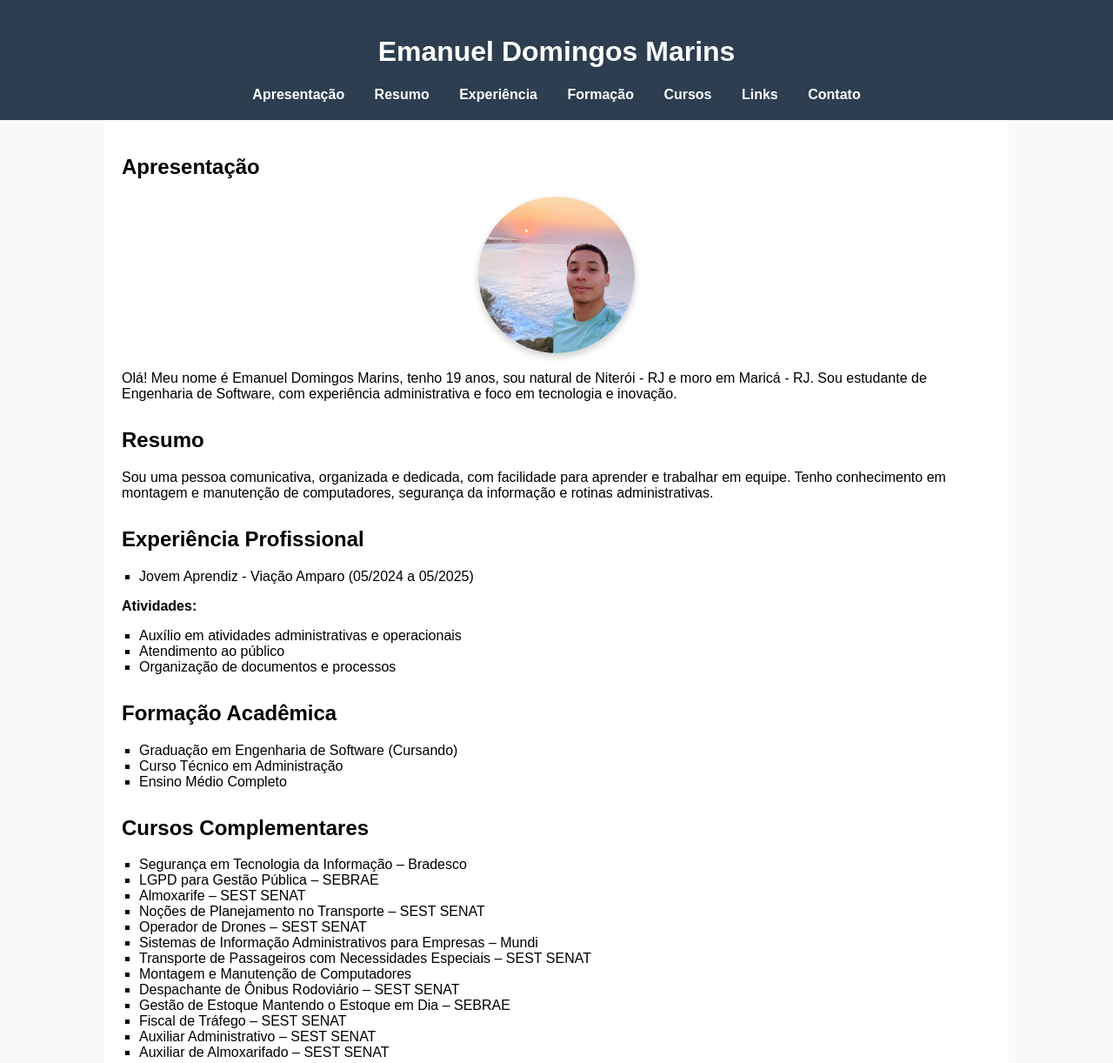
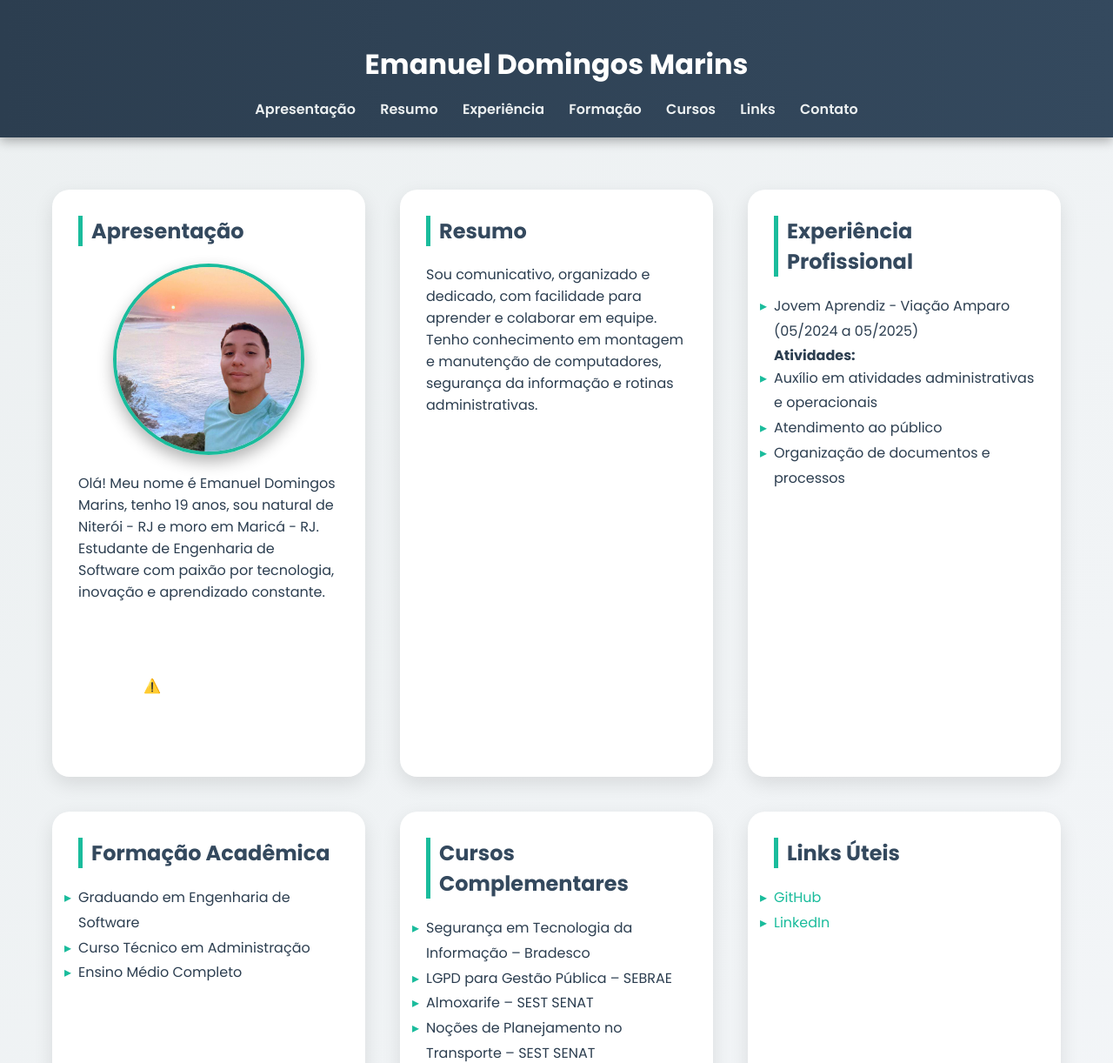
Before and after one commit to Emanuel-Marins/curriculo, a plain HTML site: page index.html in a window 1280 px wide. Shown: the top 1222 px of the page at 87% size. Drawn offline with nearby package versions, Linux system fonts and the light colour scheme; no server answers.

Commit message:
Update index.html

```diff
--- a/index.html
+++ b/index.html
@@ -5,87 +5,206 @@
   <meta charset="UTF-8">
   <meta name="viewport" content="width=device-width, initial-scale=1">
   <title>Emanuel Domingos Marins</title>
+  <link href="https://fonts.googleapis.com/css2?family=Poppins:wght@400;600;700&display=swap" rel="stylesheet">
+  <script src="https://cdn.jsdelivr.net/npm/@lottiefiles/lottie-player@latest/dist/lottie-player.js"></script>
   <style>
+    * {
+      margin: 0;
+      padding: 0;
+      box-sizing: border-box;
+      scroll-behavior: smooth;
+    }
+
     body {
-      font-family: Arial, sans-serif;
-      margin: 0;
-      background-color: #f9f9f9;
+      font-family: 'Poppins', sans-serif;
+      background: linear-gradient(135deg, #ecf0f1, #f5f7fa);
+      color: #2c3e50;
+      overflow-x: hidden;
     }
 
     header {
-      background-color: #2c3e50;
+      background: linear-gradient(90deg, #2c3e50, #34495e);
       color: white;
       text-align: center;
-      padding: 20px 0;
+      padding: 50px 0 20px;
+      position: sticky;
+      top: 0;
+      z-index: 1000;
+      box-shadow: 0 4px 12px rgba(0, 0, 0, 0.3);
+      animation: slideDown 1s ease;
+    }
+
+    @keyframes slideDown {
+      from {
+        transform: translateY(-100%);
+        opacity: 0;
+      }
+
+      to {
+        transform: translateY(0);
+        opacity: 1;
+      }
+    }
+
+    nav {
+      margin-top: 15px;
     }
 
     nav a {
-      color: white;
-      margin: 0 15px;
+      color: #ecf0f1;
+      margin: 0 12px;
       text-decoration: none;
-      font-weight: bold;
+      font-weight: 600;
+      transition: all 0.3s ease;
+      position: relative;
+    }
+
+    nav a::after {
+      content: "";
+      position: absolute;
+      width: 0;
+      height: 2px;
+      background: #1abc9c;
+      bottom: -4px;
+      left: 0;
+      transition: width 0.3s;
+    }
+
+    nav a:hover::after {
+      width: 100%;
     }
 
     .container {
-      max-width: 1000px;
-      margin: auto;
+      max-width: 1200px;
+      margin: 40px auto;
       padding: 20px;
-      background-color: white;
+      display: grid;
+      grid-template-columns: repeat(auto-fit, minmax(300px, 1fr));
+      gap: 40px;
     }
 
     section {
-      margin-bottom: 30px;
+      background-color: white;
+      border-radius: 20px;
+      padding: 30px;
+      box-shadow: 0 8px 22px rgba(0, 0, 0, 0.1);
+      opacity: 0;
+      transform: translateY(30px);
+      animation: fadeUp 1s forwards;
+      transition: transform 0.5s ease, box-shadow 0.5s ease;
     }
 
-    footer {
-      background-color: #2c3e50;
-      color: white;
-      text-align: center;
-      padding: 15px 0;
-      margin-top: 20px;
+    section:hover {
+      transform: translateY(-5px);
+      box-shadow: 0 12px 28px rgba(0, 0, 0, 0.15);
+    }
+
+    @keyframes fadeUp {
+      to {
+        opacity: 1;
+        transform: translateY(0);
+      }
+    }
+
+    h2 {
+      margin-bottom: 20px;
+      color: #34495e;
+      font-weight: 700;
+      border-left: 5px solid #1abc9c;
+      padding-left: 10px;
     }
 
     ul {
-      list-style-type: square;
-      padding-left: 20px;
+      list-style: none;
+      padding-left: 0;
+      line-height: 1.8;
     }
 
-    input, textarea {
-      width: 100%;
-      padding: 10px;
-      margin-top: 8px;
-      border-radius: 5px;
-      border: 1px solid #ccc;
-    }
-
-    button {
-      padding: 10px 20px;
-      background-color: #2c3e50;
-      color: white;
-      border: none;
-      border-radius: 5px;
-      margin-top: 10px;
-      cursor: pointer;
-    }
-
-    button:hover {
-      background-color: #34495e;
+    ul li::before {
+      content: "\25B8";
+      color: #1abc9c;
+      display: inline-block;
+      width: 1em;
+      margin-left: -1em;
     }
 
     .profile-img {
       display: block;
       margin: 20px auto;
-      width: 180px;
-      height: 180px;
+      width: 220px;
+      height: 220px;
       object-fit: cover;
       border-radius: 50%;
-      box-shadow: 0 4px 8px rgba(0, 0, 0, 0.2);
+      border: 4px solid #1abc9c;
+      box-shadow: 0 8px 18px rgba(0, 0, 0, 0.3);
+    }
+
+    form {
+      display: flex;
+      flex-direction: column;
+      gap: 20px;
+    }
+
+    input,
+    textarea {
+      padding: 14px;
+      border-radius: 10px;
+      border: 1px solid #bdc3c7;
+      font-size: 1rem;
+      transition: all 0.3s ease;
+    }
+
+    input:focus,
+    textarea:focus {
+      outline: none;
+      border-color: #1abc9c;
+      box-shadow: 0 0 8px #1abc9c55;
+    }
+
+    button {
+      padding: 14px;
+      background-color: #1abc9c;
+      color: white;
+      border: none;
+      border-radius: 10px;
+      font-size: 1rem;
+      cursor: pointer;
+      transition: all 0.3s ease;
+    }
+
+    button:hover {
+      background-color: #16a085;
+      transform: scale(1.05);
+    }
+
+    footer {
+      background: #2c3e50;
+      color: white;
+      text-align: center;
+      padding: 20px 0;
+      margin-top: 60px;
+      box-shadow: 0 -3px 10px rgba(0, 0, 0, 0.2);
+      animation: fadeUp 1s ease forwards;
+    }
+
+    a {
+      color: #1abc9c;
+      text-decoration: none;
+    }
+
+    a:hover {
+      text-decoration: underline;
+    }
+
+    .lottie-container {
+      display: flex;
+      justify-content: center;
+      margin-top: 20px;
     }
   </style>
 </head>
 
 <body>
-
   <header>
     <h1>Emanuel Domingos Marins</h1>
     <nav>
@@ -103,12 +222,15 @@
     <section id="apresentacao">
       <h2>Apresentação</h2>
       <img src="WhatsApp%20Image%202025-03-28%20at%2012.45.57.jpeg" alt="Foto de Emanuel" class="profile-img">
-      <p>Olá! Meu nome é Emanuel Domingos Marins, tenho 19 anos, sou natural de Niterói - RJ e moro em Maricá - RJ. Sou estudante de Engenharia de Software, com experiência administrativa e foco em tecnologia e inovação.</p>
+      <p>Olá! Meu nome é Emanuel Domingos Marins, tenho 19 anos, sou natural de Niterói - RJ e moro em Maricá - RJ. Estudante de Engenharia de Software com paixão por tecnologia, inovação e aprendizado constante.</p>
+      <div class="lottie-container">
+        <lottie-player src="https://assets3.lottiefiles.com/packages/lf20_touohxv0.json" background="transparent" speed="1" style="width: 150px; height: 150px;" loop autoplay></lottie-player>
+      </div>
     </section>
 
     <section id="resumo">
       <h2>Resumo</h2>
-      <p>Sou uma pessoa comunicativa, organizada e dedicada, com facilidade para aprender e trabalhar em equipe. Tenho conhecimento em montagem e manutenção de computadores, segurança da informação e rotinas administrativas.</p>
+      <p>Sou comunicativo, organizado e dedicado, com facilidade para aprender e colaborar em equipe. Tenho conhecimento em montagem e manutenção de computadores, segurança da informação e rotinas administrativas.</p>
     </section>
 
     <section id="experiencia">
@@ -127,7 +249,7 @@
     <section id="formacao">
       <h2>Formação Acadêmica</h2>
       <ul>
-        <li>Graduação em Engenharia de Software (Cursando)</li>
+        <li>Graduando em Engenharia de Software</li>
         <li>Curso Técnico em Administração</li>
         <li>Ensino Médio Completo</li>
       </ul>
@@ -155,31 +277,24 @@
     <section id="links">
       <h2>Links Úteis</h2>
       <ul>
-        <li><a href="https://www.w3schools.com" target="_blank">W3Schools</a></li>
-        <li><a href="https://developer.mozilla.org/pt-BR/" target="_blank">MDN Web Docs</a></li>
-        <li><a href="https://www.linkedin.com" target="_blank">LinkedIn</a></li>
+        <li><a href="https://github.com/seuusuario" target="_blank">GitHub</a></li>
+        <li><a href="https://linkedin.com/in/seuusuario" target="_blank">LinkedIn</a></li>
       </ul>
     </section>
 
     <section id="contato">
       <h2>Formulário de Contato</h2>
       <form>
-        <label for="nome">Nome:</label>
-        <input type="text" id="nome" name="nome" required>
-
-        <label for="email">E-mail:</label>
-        <input type="email" id="email" name="email" required>
-
-        <label for="mensagem">Mensagem:</label>
-        <textarea id="mensagem" name="mensagem" rows="5" required></textarea>
-
+        <input type="text" id="nome" name="nome" placeholder="Seu nome" required>
+        <input type="email" id="email" name="email" placeholder="Seu e-mail" required>
+        <textarea id="mensagem" name="mensagem" rows="5" placeholder="Sua mensagem" required></textarea>
         <button type="submit">Enviar</button>
       </form>
     </section>
   </div>
 
   <footer>
-    <p>&copy; 2025 - Emanuel Domingos Marins | Todos os direitos reservados.</p>
+    <p>&copy; 2025 Emanuel Domingos Marins | Todos os direitos reservados.</p>
   </footer>
 
 </body>
```
